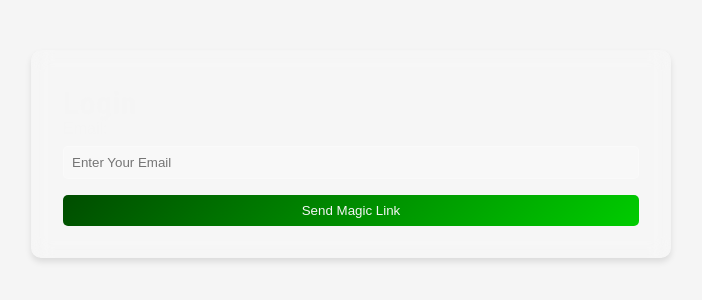
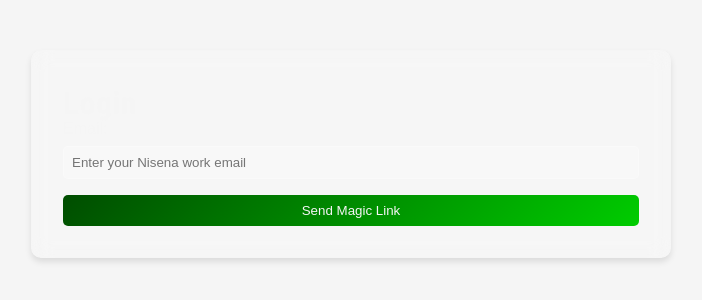
Before and after one commit to chengivan2/tripmate, a Next.js app: page /login in a window 1280 px wide. Shown: the part 246-546 px from the top of the page, without its empty margins (289-991 px from the left). Built offline with nearby package versions, Linux system fonts and the light colour scheme; no server answers; a web font is replaced by a local one.

Commit message:
Changed login-page-login-form-email-input placeholder

```diff
--- a/src/app/login/page.tsx
+++ b/src/app/login/page.tsx
@@ -36,7 +36,7 @@ export default function Login() {
           </label>
           <input
             className="login-page-login-form-email-input"
-            placeholder="Enter Your Email"
+            placeholder="Enter your Nisena work email"
             type="email"
             id="email"
             value={email}
```
